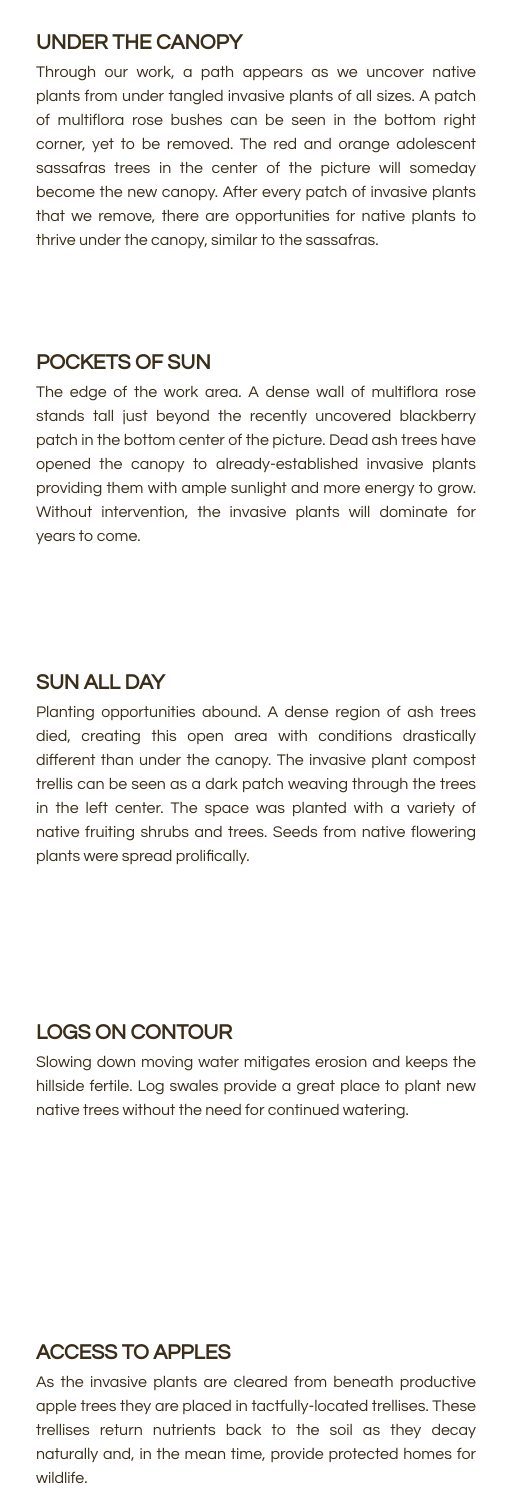
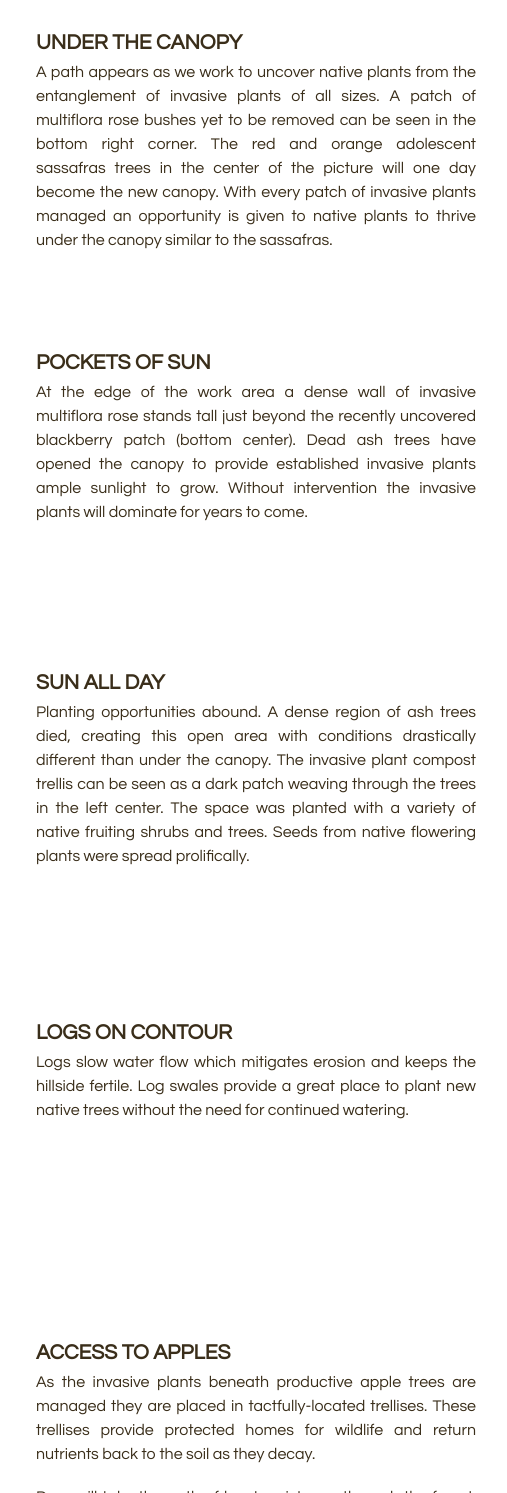
Before and after one commit to woodsofplenty/woodsofplenty.github.io, a plain HTML site: page worked-land.html in a window 1280 px wide. Shown: the part 1186-2679 px from the top of the page, 624-1131 px from the left. Drawn offline with Linux system fonts and the light colour scheme.

Commit message:
updated worked land with some of alberts suggestions

```diff
--- a/worked-land.html
+++ b/worked-land.html
@@ -97,7 +97,7 @@
 					</main>
 					<aside id="aside" class="cf" role="complementary">
 						<h1>Under the canopy</h1>
-						<p>Through our work, a path appears as we uncover native plants from under tangled invasive plants of all sizes. A patch of multiflora rose bushes can be seen in the bottom right corner, yet to be removed. The red and orange adolescent sassafras trees in the center of the picture will someday become the new canopy. After every patch of invasive plants that we remove, there are opportunities for native plants to thrive under the canopy, similar to the sassafras.</p>
+						<p>A path appears as we work to uncover native plants from the entanglement of invasive plants of all sizes.  A patch of multiflora rose bushes yet to be removed can be seen in the bottom right corner.   The red and orange adolescent sassafras trees in the center of the picture will one day become the new canopy.  With every patch of invasive plants managed an opportunity is given to native plants to thrive under the canopy similar to the sassafras.</p>
 						<br><br><br>
 					</aside>
 			</div>
@@ -110,7 +110,7 @@
 				   	</main>
 				   	<aside id="aside" class="cf" role="complementary">
 						<h1>Pockets of sun</h1>
-						<p>The edge of the work area. A dense wall of multiflora rose stands tall just beyond the recently uncovered blackberry patch in the bottom center of the picture. Dead ash trees have opened the canopy to already-established invasive plants providing them with ample sunlight and more energy to grow. Without intervention, the invasive plants will dominate for years to come.</p>
+						<p>At the edge of the work area a dense wall of invasive multiflora rose stands tall just beyond the recently uncovered blackberry patch (bottom center). Dead ash trees have opened the canopy to provide established invasive plants ample sunlight to grow.  Without intervention the invasive plants will dominate for years to come.  </p>
 						<br><br><br>
 				   	</aside>
 			   	</div>
@@ -135,7 +135,7 @@
 					</main>
 					<aside id="aside" class="cf" role="complementary">
 						<h1>Logs on contour</h1>
-						<p>Slowing down moving water mitigates erosion and keeps the hillside fertile. Log swales provide a great place to plant new native trees without the need for continued watering.</p>
+						<p>Logs slow water flow which mitigates erosion and keeps the hillside fertile. Log swales provide a great place to plant new native trees without the need for continued watering.</p>
 						<br><br><br>
 				   	</aside>
 				</div>
@@ -147,7 +147,7 @@
 					</main>
 					<aside id="aside" class="cf" role="complementary">
 						<h1>Access to apples</h1>
-						<p>As the invasive plants are cleared from beneath productive apple trees they are placed in tactfully-located trellises. These trellises return nutrients back to the soil as they decay naturally and, in the mean time, provide protected homes for wildlife.</p><br>
+						<p>As the invasive plants beneath productive apple trees are managed they are placed in tactfully-located trellises. These trellises provide protected homes for wildlife and return nutrients back to the soil as they decay.</p><br>
 						<p>Deer will take the path of least resistance through the forest. Our trellises alter their routes to prevent root-exposing ruts and erosive pathways straight up and down hills.</p>
 						<br><br><br>
 				   	</aside>
```
